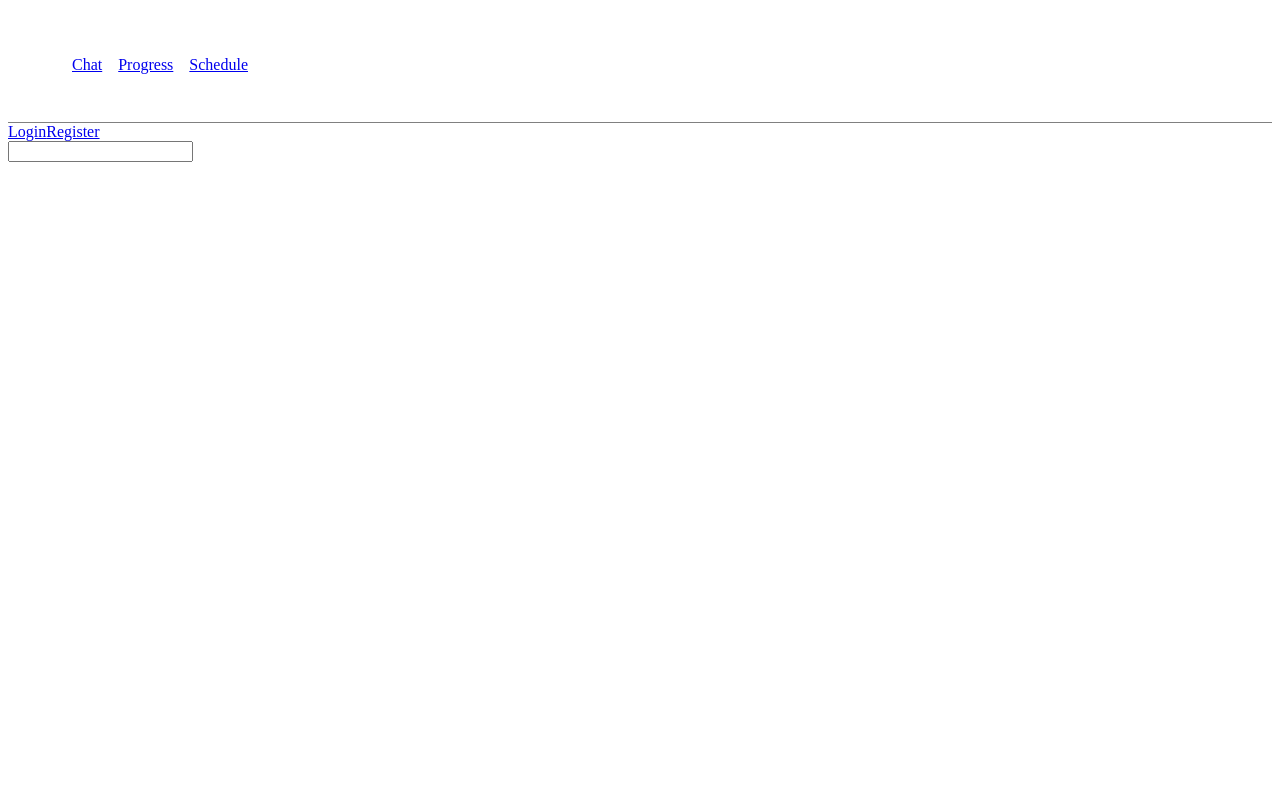
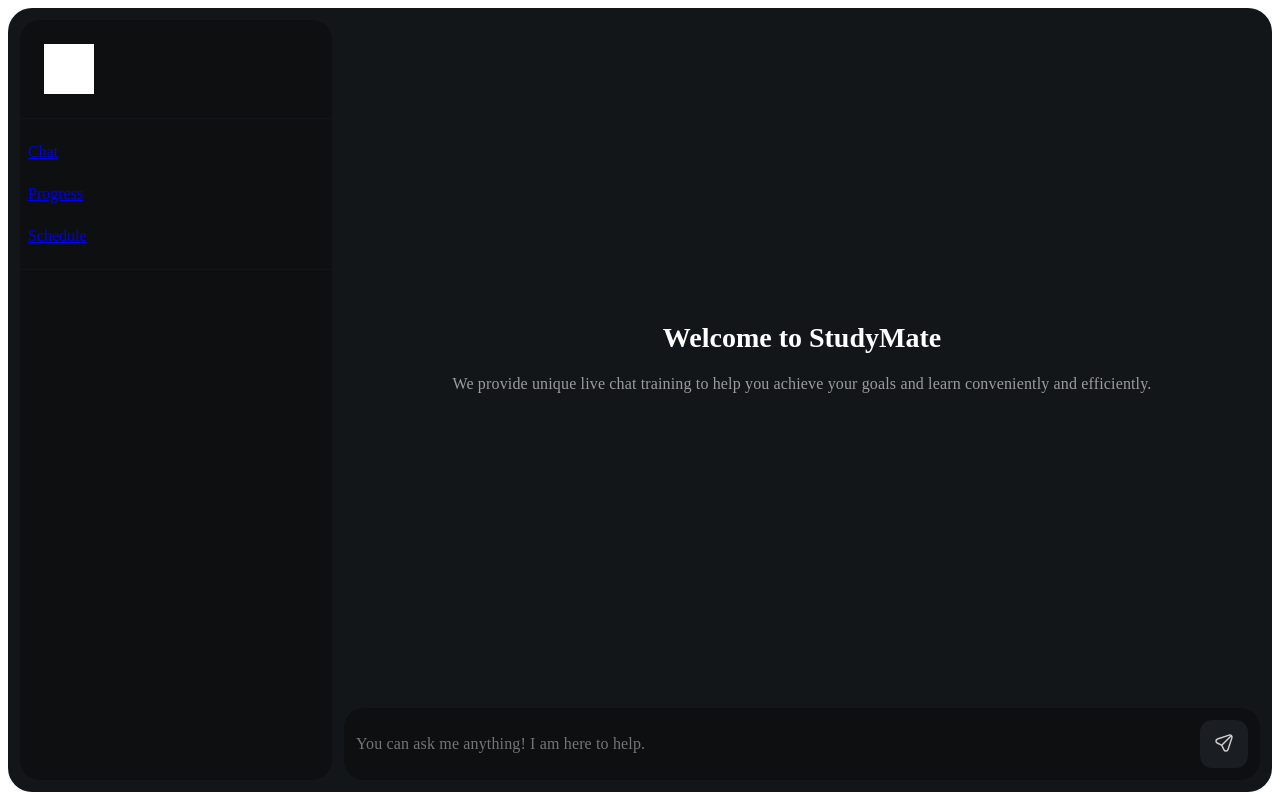
Before and after one commit to elmalving/Hackathon-2023, a React (Vite) app in the folder front-end/: page / in a window 1280 px wide. Built offline with nearby package versions, Linux system fonts and the light colour scheme; no server answers.

Commit message:
Front-End realization

```diff
--- a/front-end/src/App.jsx
+++ b/front-end/src/App.jsx
@@ -6,6 +6,7 @@ import Progress from './components/Progress';
 import Login from './components/Login';
 import Register from './components/Register';
 import NotFound from './pages/NotFound';
+import './css/main.css'
 
 function App() {
   const router = createBrowserRouter(
@@ -29,11 +30,9 @@ function App() {
 
 const Roote = () => {
   return (
-    <div>
+    <div className='container'>
       <Navbar/>
-      <div>
-        <Outlet/>
-      </div>
+      <Outlet/>
     </div>
   );
 }
--- a/front-end/src/components/Chat.jsx
+++ /dev/null
@@ -1,11 +0,0 @@
-import React from "react";
-
-const Chat = () => {
-    return (
-        <div>
-            <input></input>
-        </div>
-    );
-}
-
-export default Chat;
--- /dev/null
+++ b/front-end/src/components/Chat.tsx
@@ -0,0 +1,85 @@
+import React, {useState, useEffect} from "react";
+import httpClient from "../httpClient";
+import { User } from '../types'
+
+const Chat = () => {
+    const [user, setUser] = useState<User | null>(null);
+    const [message, updateMessage] = useState<string>("");
+
+    const proceed_request = async () => {
+        try {
+            const answer = await httpClient.post('//localhost:5000/analyze_input', {
+                message,
+            });
+            console.log(answer.data)
+        }
+        catch (e) {
+            if (e.response.status === 401) {
+                alert('Invalid credentials.');
+            }
+            else {
+                console.log(e)
+            }
+        }
+    };
+
+    const logoutUser = async () => {
+        const response = await httpClient.post('//localhost:5000/logout');
+        location.reload();
+    }
+
+    useEffect(() => {
+        (async () => {
+            try {
+                const response = await httpClient.get('//localhost:5000/@me');
+
+                setUser(response.data);
+            } catch (error) {
+                console.log('Not authenticated');
+            }
+        })();
+    }, []);
+
+    if (user != null) {
+        return (
+            <div>
+                <button onClick={logoutUser}>Logout</button>
+                <input></input>
+            </div>
+        );
+    }
+    else {
+        return (
+            <div className="content">
+                <div className="chat">
+                    <div className="frame-4">
+                        <div className="welcome">
+                            Welcome to StudyMate
+                        </div>
+                        <div className="text">
+                            We provide unique live chat training to help you achieve your goals and
+                            learn conveniently and efficiently.
+                        </div>
+                    </div>
+                </div>
+                <form className="message-input layout">
+                    <input
+                        className="input"
+                        type="text"
+                        onChange={(e) => updateMessage(e.target.value)}
+                        placeholder='You can ask me anything! I am here to help.'
+                    />
+                    <button className="button-icon" type='button' onClick={() => proceed_request()}>
+                        <div>
+                            <svg xmlns="http://www.w3.org/2000/svg" width="24" height="24" viewBox="0 0 24 24" fill="none">
+                                <path d="M9.73088 14.2692L19.2337 4.76642M5.48667 7.99807L17.1349 4.11532C18.8344 3.54883 20.4512 5.16564 19.8847 6.8651L16.002 18.5134C15.3895 20.3507 12.8614 20.5304 11.9952 18.7981L10.0549 14.9174C9.84451 14.4967 9.50338 14.1555 9.08267 13.9452L5.20192 12.0048C3.46966 11.1387 3.64933 8.61052 5.48667 7.99807Z" stroke="#CDCECF" strokeWidth="1.5" strokeLinecap="round" strokeLinejoin="round"/>
+                            </svg>
+                        </div>
+                    </button>
+                </form>
+            </div>
+        );
+    }
+}
+
+export default Chat;
--- a/front-end/src/components/Login.jsx
+++ b/front-end/src/components/Login.jsx
@@ -6,15 +6,20 @@ const Login = () => {
     const [password, setPassword] = useState("");
 
     const logInUser = async () => {
-        console.log(email, password);
+        try {
+            const response = await httpClient.post('//localhost:5000/login', {
+                email,
+                password,
+            });
 
-        const response = await httpClient.post('//localhost:5000/login', {
-            email,
-            password,
-        });
-
-        console.log(response.data);
-    }
+            window.location.href = '/';
+        }
+        catch (e) {
+            if (e.response.status === 401) {
+                alert('Invalid credentials.');
+            }
+        }
+    };
 
     return (
         <div>
@@ -38,7 +43,9 @@ const Login = () => {
                         id=''
                     />
                 </div>
-                <button type='button' onClick={() => logInUser()}>Submit</button>
+                <button type='button' onClick={() => logInUser()}>
+                    Submit
+                </button>
             </form>
         </div>
     );
--- a/front-end/src/components/Navbar.jsx
+++ b/front-end/src/components/Navbar.jsx
@@ -3,14 +3,17 @@ import '../css/style.css'
 
 const Navbar = () => {
     return (
-        <div>
-            <div className='nav'>
+        <div className='nav layout'>
+            <div className="workspace nav-item-border">
+                <div className="logo"></div>
+            </div>
+            <div className='general nav-item-border'>
                 <Link to={'/'}>Chat</Link>
                 <Link to={'/progress'}>Progress</Link>
                 <Link to={'/schedule'}>Schedule</Link>
             </div>
-            <Link to={'/login'}>Login</Link>
-            <Link to={'/register'}>Register</Link>
+            <div className='subject'></div>
+            <div className='footer'></div>
         </div>
     );
 }
--- a/front-end/src/components/Register.jsx
+++ b/front-end/src/components/Register.jsx
@@ -1,12 +1,29 @@
-import React from "react";
+import React, { useState } from "react";
+import httpClient from "../httpClient";
 
-const Login = () => {
-    const [email, setEmail] = useState<string>('');
-    const [password, setPassword] = useState<string>('');
+const Register = () => {
+    const [email, setEmail] = useState("");
+    const [password, setPassword] = useState("");
+
+    const registerUser = async () => {
+        try {
+            await httpClient.post('//localhost:5000/register', {
+                email,
+                password,
+            });
+
+            window.location.href = '/';
+        }
+        catch (e) {
+            if (e.response.status === 409) {
+                alert('User already Exists.');
+            }
+        }
+    };
 
     return (
         <div>
-            <h1>Log Into Your Account</h1>
+            <h1>Create an account</h1>
             <form>
                 <div>
                     <label>Email: </label>
@@ -26,9 +43,12 @@ const Login = () => {
                         id=''
                     />
                 </div>
+                <button type='button' onClick={() => registerUser()}>
+                    Submit
+                </button>
             </form>
         </div>
     );
 }
 
-export default Login;
+export default Register;
--- /dev/null
+++ b/front-end/src/css/main.css
@@ -0,0 +1,10 @@
+.container {
+    display: flex;
+    width: calc(100% - 24px);
+    min-height: calc(100vh - 40px);
+    padding: 12px;
+    align-items: flex-start;
+    gap: 12px;
+    border-radius: 24px;
+    background: var(--noble-black-700, #131619);
+}
--- a/front-end/src/css/style.css
+++ b/front-end/src/css/style.css
@@ -1,7 +1,144 @@
+.layout {
+    border-radius: 20px;
+    background: var(--noble-black-800, #0D0F10);
+}
+
+.nav-item-border {
+    border-bottom: 1px solid var(--noble-black-700, #131619);
+}
+
 .nav {
     display: flex;
-    gap: 1rem;
-    margin: 0rem;
-    padding: 3rem 4rem;
-    border-bottom: 1px solid gray;
+    width: 312px;
+    flex-direction: column;
+    align-items: flex-start;
+    flex-shrink: 0;
+    align-self: stretch;
 }
+
+.workspace {
+    display: flex;
+    padding: 24px;
+    justify-content: space-between;
+    align-items: center;
+    align-self: stretch;
+}
+
+.general {
+    display: flex;
+    padding: 24px 8px;
+    flex-direction: column;
+    align-items: flex-start;
+    gap: 24px;
+    align-self: stretch;
+}
+
+.subject {
+    display: flex;
+    padding: 24px 8px;
+    flex-direction: column;
+    align-items: flex-start;
+    gap: 24px;
+    flex: 1;
+    align-self: stretch;
+}
+
+.footer {
+    display: flex;
+    padding: 8px;
+    flex-direction: column;
+    align-items: flex-start;
+    gap: 24px;
+    align-self: stretch;
+}
+
+.logo {
+    width: 50px;
+    height: 50px;
+    background-color: white;
+}
+
+.content {
+    display: flex;
+    flex-direction: column;
+    align-items: flex-start;
+    gap: 12px;
+    flex: 1;
+    align-self: stretch;
+}
+
+.chat {
+    display: flex;
+    flex-direction: column;
+    justify-content: center;
+    align-items: center;
+    gap: 64px;
+    flex: 1;
+    align-self: stretch;
+}
+
+.frame-4 {
+    display: flex;
+    flex-direction: column;
+    align-items: center;
+    gap: 16px;
+}
+
+.welcome {
+    color: var(--noble-black-0, #FFF);
+    font-family: Plus Jakarta Sans;
+    font-size: 28px;
+    font-style: normal;
+    font-weight: 700;
+    line-height: 36px;
+}
+
+.text {
+    color: var(--noble-black-300, #9B9C9E);
+    text-align: center;
+    font-family: Plus Jakarta Sans;
+    font-size: 16px;
+    font-style: normal;
+    font-weight: 500;
+    line-height: 24px;
+    letter-spacing: 0.15px;
+}
+
+.message-input {
+    display: flex;
+    padding: 12px;
+    align-items: center;
+    gap: 12px;
+    align-self: stretch;
+}
+
+.input {
+    display: flex;
+    padding: 12px 0px;
+    align-items: flex-start;
+    gap: 8px;
+    flex: 1;
+    color: grey;
+    border:none;
+    outline: none;
+    background-color: transparent;
+    font-family: Plus Jakarta Sans;
+    font-size: 16px;
+    font-style: normal;
+    font-weight: 500;
+    line-height: 24px;
+    letter-spacing: 0.15px;
+}
+
+.button-icon {
+    display: flex;
+    width: 48px;
+    height: 48px;
+    padding: 8px 24px;
+    border: none;
+    justify-content: center;
+    align-items: center;
+    gap: 12px;
+    border-radius: 12px;
+    background: var(--noble-black-600, #1A1D21);
+}
--- /dev/null
+++ b/front-end/src/types.ts
@@ -0,0 +1,4 @@
+export interface User {
+    id: string;
+    email: string;
+}
```
Also changed, not shown: front-end/src/httpClient.jsx (renamed from front-end/src/httpClient.ts), front-end/src/images/brand.svg (added).
